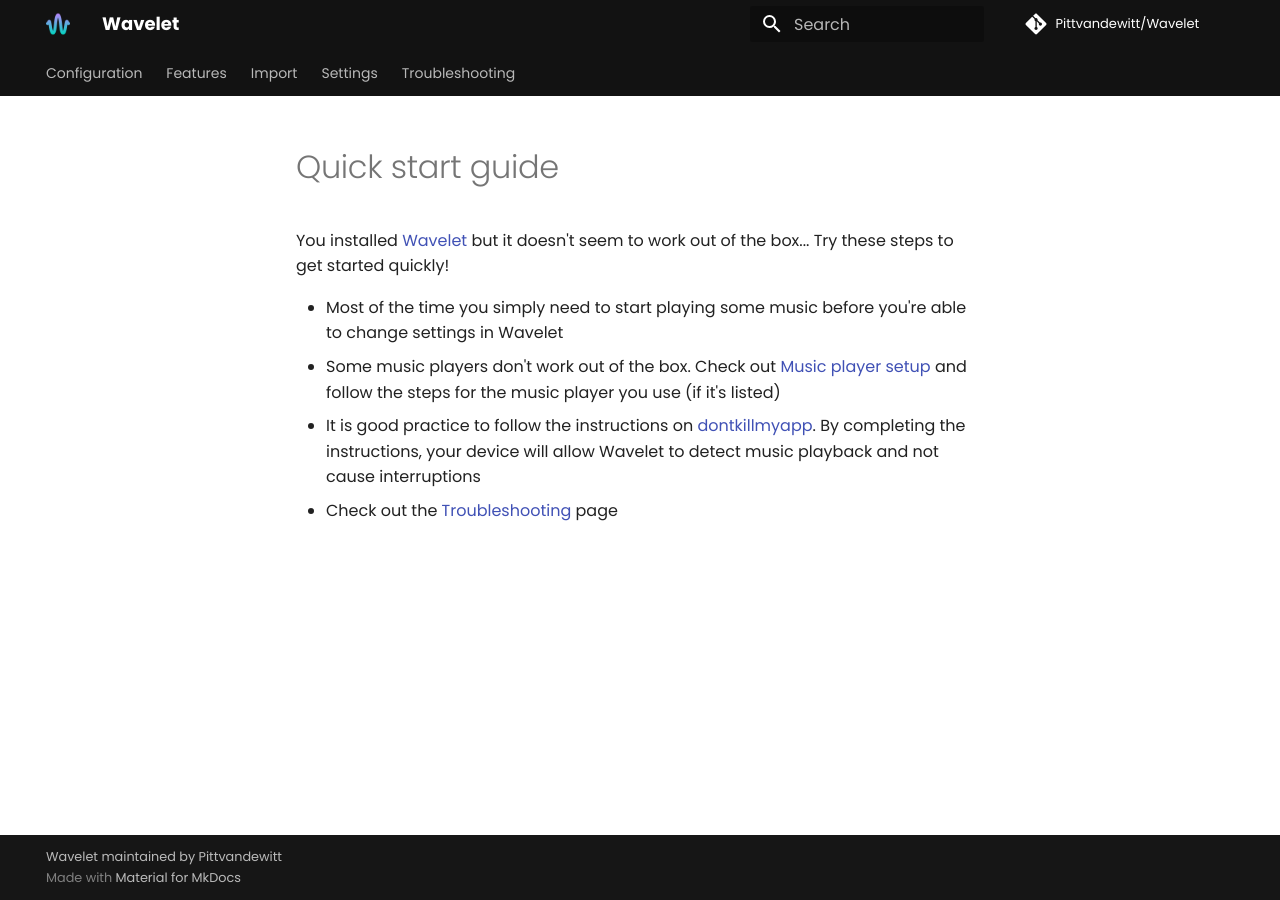
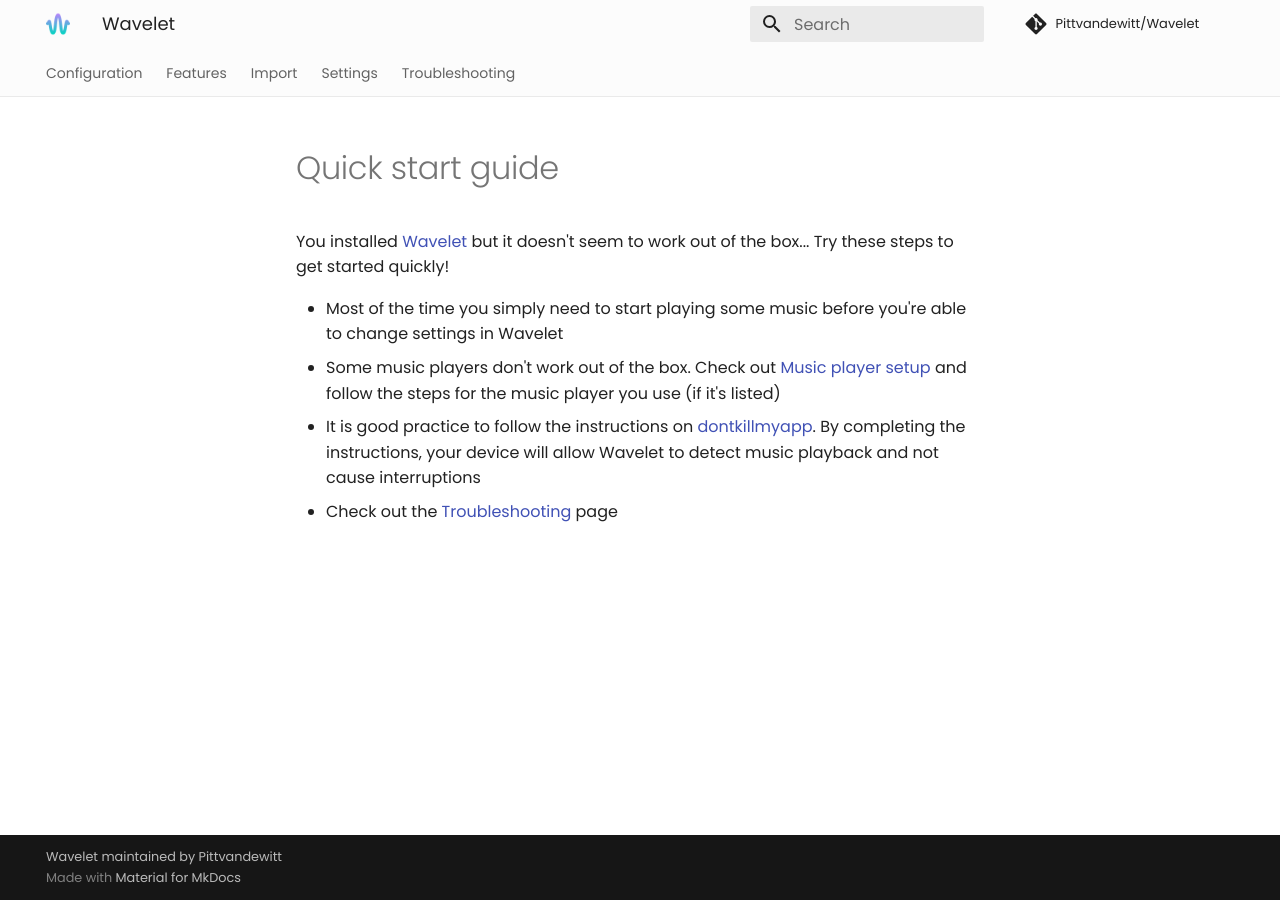
Before and after one commit to Pittvandewitt/Wavelet, an MkDocs documentation site: the page built from docs/index.md, in a window 1280 px wide. Built offline with MkDocs 1.6.1 and Material for MkDocs 9.7.7, drawn with Linux system fonts in a browser that asks for light colours; comment, search, counter and statistics services are not loaded.

Commit message:
Update styles

```diff
--- a/docs/stylesheets/extra.css
+++ b/docs/stylesheets/extra.css
@@ -1,5 +1,8 @@
 [data-md-color-scheme="wavelet"] {
-    --md-primary-fg-color:        #121212;
-    --md-primary-fg-color--light: #FFF;
-    --md-primary-fg-color--dark:  #121212;
+    --md-primary-fg-color:        #FCFCFC;
+    --md-primary-fg-color--light: #FCFCFC;
+    --md-primary-fg-color--dark:  #1B1B1B;
   }
+.md-header__topic:first-child {
+  font-weight: 500;
+}
--- a/mkdocs.yml
+++ b/mkdocs.yml
@@ -11,7 +11,7 @@
 theme:
   name: 'material'
   palette:
-    primary: custom
+    primary: 'white'
     accent: 'white'
     scheme: wavelet
   logo: assets/favicon.ico
```
